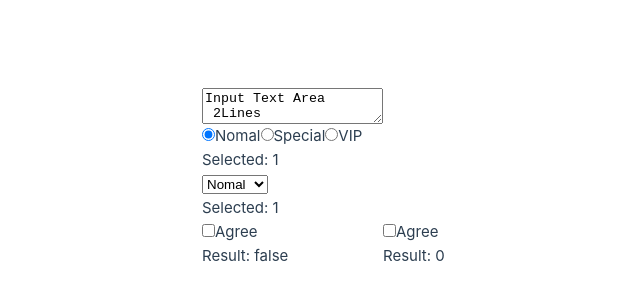
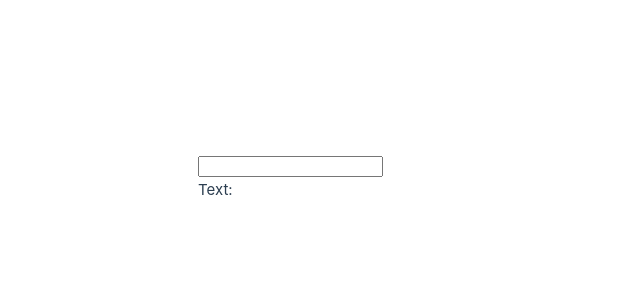
Before and after one commit to koyamal/pra_vue3, a Vue app in the folder Vue3FrontDevTextBook/chap05/dataVinding/: page / in a window 1280 px wide. Shown: the part 222-522 px from the top of the page, without its empty margins (257-897 px from the left). Built offline with nearby package versions, Linux system fonts and the light colour scheme.

Commit message:
Use v-model.trim

```diff
--- a/Vue3FrontDevTextBook/chap05/dataVinding/src/App.vue
+++ b/Vue3FrontDevTextBook/chap05/dataVinding/src/App.vue
@@ -1,42 +1,13 @@
 <script setup lang="ts">
 import {ref} from "vue";
 
-const inputTextarea = ref("Input Text Area \n 2Lines");
-const memberType = ref(1);
-const memberTypeSelect = ref(1);
-const isAgreed = ref(false);
-const isAgreed01 = ref(0);
-const selectedOS = ref([]);
-const selectedOSSelect = ref([]);
+const trimedText = ref("");
 </script>
 
 <template>
-  <textarea v-model="inputTextarea"></textarea>
-  <br>
   <section>
-    <label><input type="radio" name="memberType" value="1" v-model="memberType">Nomal</label>
-    <label><input type="radio" name="memberType" value="2" v-model="memberType">Special</label>
-    <label><input type="radio" name="memberType" value="3" v-model="memberType">VIP</label>
-    <br>
-    <p>Selected: {{ memberType }}</p>
-  </section>
-  <br>
-  <section>
-    <select v-model="memberTypeSelect">
-      <option value="1">Nomal</option>
-      <option value="2">Special</option>
-      <option value="3">VIP</option>
-    </select>
-    <p>Selected: {{ memberTypeSelect }}</p>
-  </section>
-  <br>
-  <section>
-    <label><input type="checkbox" v-model="isAgreed">Agree</label>
-    <p>Result: {{ isAgreed }}</p>
-  </section>
-  <section>
-    <label><input type="checkbox" v-model="isAgreed01" true-value="1" false-value="0">Agree</label>
-    <p>Result: {{ isAgreed01 }}</p>
+    <input type="text" v-model.trim="trimedText">
+    <p>Text: {{ trimedText }}</p>
   </section>
 </template>
 
```
